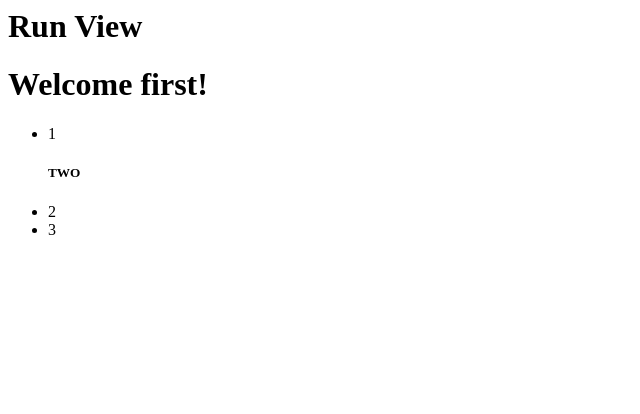
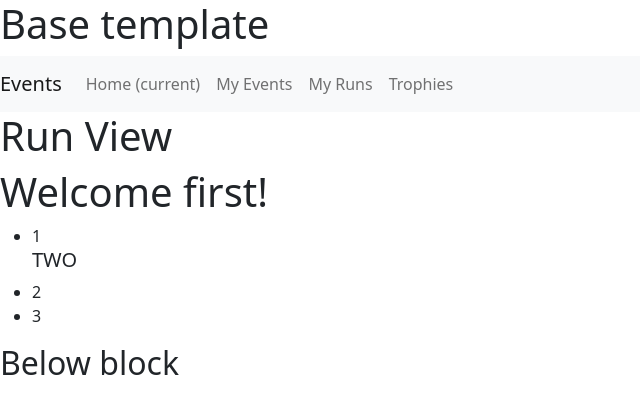
Before and after one commit to buraizu/ecr_python, a Django app: page /runs_app/run/ in a window 1280 px wide. Shown: the top 414 px of the page, without its empty margins (0-640 px from the left). Run offline with Django 4.2, Linux system fonts and the light colour scheme.

Commit message:
Extend base template and formatting changes

```diff
--- a/runs_app/templates/runs_app/run.html
+++ b/runs_app/templates/runs_app/run.html
@@ -1,11 +1,6 @@
-<html lang="en">
-<head>
-    <meta charset="UTF-8">
-    <meta http-equiv="X-UA-Compatible" content="IE=edge">
-    <meta name="viewport" content="width=device-width, initial-scale=1.0">
-    <title>Run View</title>
-</head>
-<body>
+{% extends "base.html" %}
+
+{% block content %}
     <h1>Run View</h1>
 
     {% if user_logged_in %}
@@ -20,7 +15,4 @@
             <li>{{ num }}</li>
         {% endfor %}
     </ul>
-
-
-</body>
-</html>
+{% endblock content %}
--- a/runs_app/templates/runs_app/runs.html
+++ b/runs_app/templates/runs_app/runs.html
@@ -8,4 +8,10 @@
 
 <img src="{% static 'runs_app/image.png' %}" alt='Placeholder image'>
 
+<ul>
+    {% for run in runs %}
+    <li>{{run.course}}</li>
+    {% endfor %}
+</ul>
+After the unordered list
 {% endblock content %}
--- a/runs_app/urls.py
+++ b/runs_app/urls.py
@@ -1,9 +1,7 @@
 from django.urls import path
 from . import views
 
-
 # register the app namespace
-# URL NAMES
 app_name = 'runs_app'
 
 urlpatterns = [
--- a/runs_app/views.py
+++ b/runs_app/views.py
@@ -1,6 +1,7 @@
 from django.shortcuts import render
 from django.http import HttpResponse, HttpResponseNotFound, Http404
 from django.urls import reverse
+from . import models
 
 # Create your views here.
 def list_runs(request):
--- a/templates/base.html
+++ b/templates/base.html
@@ -3,12 +3,38 @@
     <meta charset="UTF-8">
     <meta http-equiv="X-UA-Compatible" content="IE=edge">
     <meta name="viewport" content="width=device-width, initial-scale=1.0">
+    <!-- CSS only -->
+    <link href="https://cdn.jsdelivr.net/npm/bootstrap@5.2.1/dist/css/bootstrap.min.css" rel="stylesheet" integrity="sha384-iYQeCzEYFbKjA/T2uDLTpkwGzCiq6soy8tYaI1GyVh/UjpbCx/TYkiZhlZB6+fzT" crossorigin="anonymous">
+    <!-- JavaScript Bundle with Popper -->
+    <script src="https://cdn.jsdelivr.net/npm/bootstrap@5.2.1/dist/js/bootstrap.bundle.min.js" integrity="sha384-u1OknCvxWvY5kfmNBILK2hRnQC3Pr17a+RTT6rIHI7NnikvbZlHgTPOOmMi466C8" crossorigin="anonymous"></script>
     <title>Document</title>
 </head>
 <body>
     <h1>Base template</h1>
 
-    <h2>Above block</h2>
+    <nav class="navbar navbar-expand-lg navbar-light bg-light">
+        <a class="navbar-brand" href="#">Events</a>
+        <button class="navbar-toggler" type="button" data-toggle="collapse" data-target="#navbarTogglerDemo02" aria-controls="navbarTogglerDemo02" aria-expanded="false" aria-label="Toggle navigation">
+          <span class="navbar-toggler-icon"></span>
+        </button>
+
+        <div class="collapse navbar-collapse" id="navbarTogglerDemo02">
+          <ul class="navbar-nav mr-auto mt-2 mt-lg-0">
+            <li class="nav-item active">
+              <a class="nav-link" href="#">Home <span class="sr-only">(current)</span></a>
+            </li>
+            <li class="nav-item">
+              <a class="nav-link" href="#">My Events</a>
+            </li>
+            <li class="nav-item">
+                <a class="nav-link" href="{% url 'runs_app:list_runs' %}">My Runs</a>
+            </li>
+            <li class="nav-item">
+                <a class="nav-link" href="#">Trophies</a>
+            </li>
+          </ul>
+        </div>
+    </nav>
         {% block content %}
 
         {% endblock content %}
```
